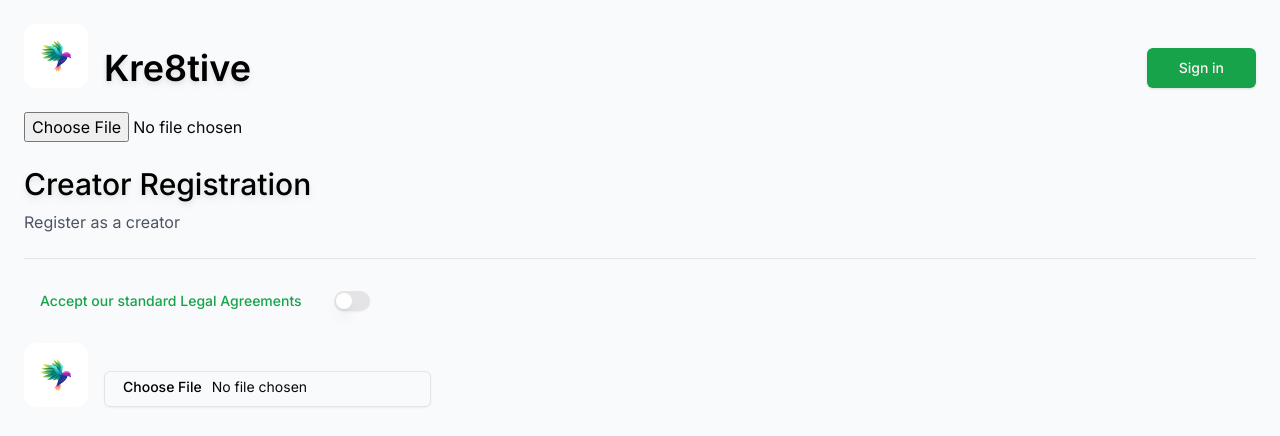
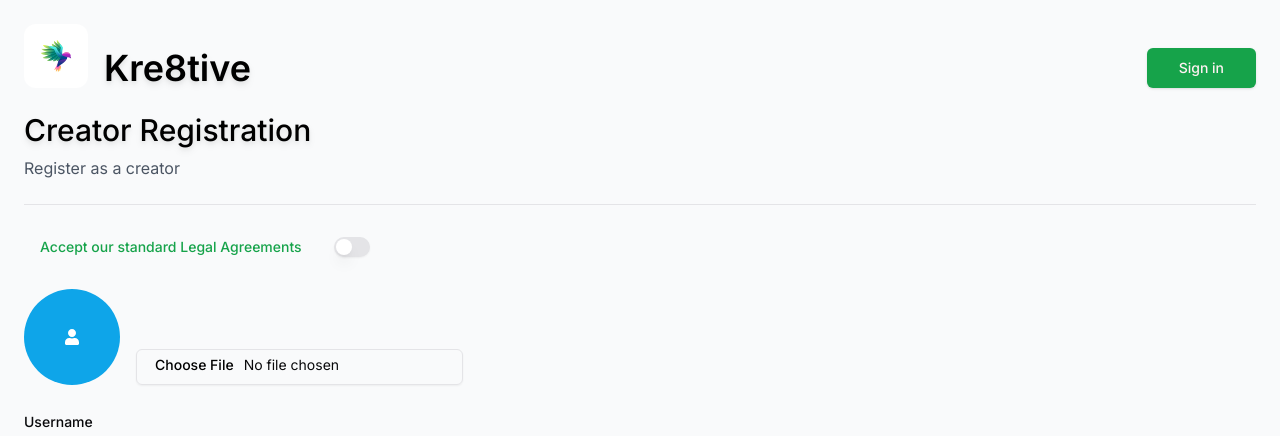
Before and after one commit to nicholavila/Creative-Marketplace, a Next.js app: page /auth/signup-creator in a window 1280 px wide. Shown: the top 436 px of the page. Built offline with nearby package versions, Linux system fonts and the light colour scheme; no server answers.

Commit message:
feat: image preview

```diff
--- a/app/auth/signup-creator/page.tsx
+++ b/app/auth/signup-creator/page.tsx
@@ -29,6 +29,7 @@ export default function SignUpCreator() {
 	const [error, setError] = useState<string | undefined>("");
 	const [success, setSuccess] = useState<string | undefined>("");
 	const [isPending, startTransition] = useTransition();
+	const [avatarImagePath, setAvatarImagePath] = useState<string | undefined>("");
 
 	const typeOfUsers = [
 		"UI/UX Designer",
@@ -64,9 +65,15 @@ export default function SignUpCreator() {
 		console.log("AGREE SCRAP", checked);
 	}
 
+	const onAvatarChanged = (e: React.ChangeEvent<HTMLInputElement>) => {
+		if (e.target.files && e.target.files.length > 0) {
+			setAvatarImagePath(URL.createObjectURL(e.target.files[0]));
+		}
+		console.log(e.target.files);
+	}
+
 	return (
 		<main className="w-full pb-6 flex flex-col gap-y-6">
-			<input type="file" onChange={(e) => console.log(e.target.files)} />
 			<Navbar title="Creator Registration" content="Register as a creator" />
 			<section className="flex items-center gap-x-4">
 				<Button asChild variant="link">
@@ -81,8 +88,8 @@ export default function SignUpCreator() {
 					<div className="w-full flex gap-x-12">
 						<section className="w-1/2 flex flex-col gap-y-6">
 							<div className="flex items-end space-x-4">
-								<Avatar className="w-16 h-16 rounded-xl">
-									<AvatarImage src="/logo.svg" />
+								<Avatar className="w-24 h-24 rounded-xl">
+									<AvatarImage src={avatarImagePath} />
 									<AvatarFallback className="bg-sky-500">
 										<FaUser className="text-white" />
 									</AvatarFallback>
@@ -93,7 +100,7 @@ export default function SignUpCreator() {
 									render={({ field }) => (
 										<FormItem>
 											<FormControl>
-												<Input {...avatarRef} disabled={isPending} type="file" />
+												<Input {...avatarRef} disabled={isPending} type="file" accept="image/*" onChange={onAvatarChanged} />
 											</FormControl>
 											<FormMessage />
 										</FormItem>
```
